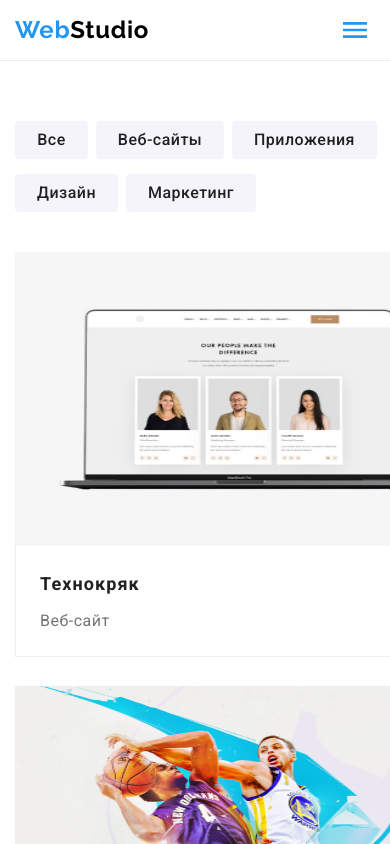
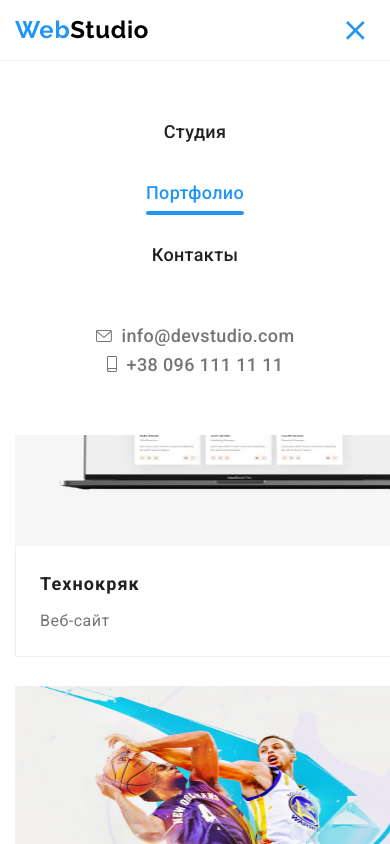
Before and after one commit to ElinaDryu/goit-markup-hw-08, a plain HTML site: page portfolio.html in a window 390 px wide. Both pictures are taken after a click on the button 355 px from the left and 30 px from the top of the page. Shown: the top 844 px of the page. Drawn offline with nearby package versions, Linux system fonts and the light colour scheme.

Commit message:
add button menu on mobile version, on portfolio
add button menu on mobile version, on portfolio

```diff
--- a/index.html
+++ b/index.html
@@ -453,6 +453,7 @@
     </div>
 
     <script src="./js/modal.js"></script>
+    <script src="./js/modal2.js"></script>
 
 </body>
 </html>
--- a/js/modal.js
+++ b/js/modal.js
@@ -26,34 +26,3 @@
             e.currentTarget.reset();
           });
       })();
-
-// (() => {
-//   const refs = {
-//     openModalBtn: document.querySelector("[data-modal-open]"),
-//     closeModalBtn: document.querySelector("[data-modal-close]"),
-//     modal: document.querySelector("[data-modal]"),
-//   };
-
-//   refs.openModalBtn.addEventListener("click", toggleModal);
-//   refs.closeModalBtn.addEventListener("click", toggleModal);
-
-//   function toggleModal() {
-//     document.body.classList.toggle("modal-open");
-//     refs.modal.classList.toggle("is-hidden");
-//   }
-// })();
-
-(() => {
-  const menuBtnRef = document.querySelector("[data-menu-button]");
-  const mobileMenuRef = document.querySelector("[data-menu]");
-
-  menuBtnRef.addEventListener("click", () => {
-    const expanded =
-      menuBtnRef.getAttribute("aria-expanded") === "true" || false;
-
-    menuBtnRef.classList.toggle("is-open");
-    menuBtnRef.setAttribute("aria-expanded", !expanded);
-
-    mobileMenuRef.classList.toggle("is-open");
-  });
-})();
--- /dev/null
+++ b/js/modal2.js
@@ -0,0 +1,14 @@
+(() => {
+  const menuBtnRef = document.querySelector("[data-menu-button]");
+  const mobileMenuRef = document.querySelector("[data-menu]");
+
+  menuBtnRef.addEventListener("click", () => {
+    const expanded =
+      menuBtnRef.getAttribute("aria-expanded") === "true" || false;
+
+    menuBtnRef.classList.toggle("is-open");
+    menuBtnRef.setAttribute("aria-expanded", !expanded);
+
+    mobileMenuRef.classList.toggle("is-open");
+  });
+})();
--- a/portfolio.html
+++ b/portfolio.html
@@ -20,8 +20,7 @@
                 <nav class="site-nav">
                     <a href="./index.html" lang="en" aria-label="logo" class="logo list logo-header"><span
                             class="logo__wrap">Web</span>Studio</a>
-                <button type="button" class="menu-button" aria-expanded="false" aria-controls="menu-container"
-                    data-menu-button>
+                    <button type="button" class="menu-button" aria-expanded="false" aria-controls="menu-container" data-menu-button>
                         <svg width="40" height="40" aria-label="Переключатель мобильного меню">
                             <use class="icon-cross" href="./img/mobile_menu.svg#cross"></use>
                             <use class="icon-menu" href="./img/mobile_menu.svg#menu"></use>
@@ -30,7 +29,7 @@
                     <div class="menu-container" id="menu-container" data-menu>
                         <ul class="site-nav__items list">
                             <li class="site-nav__item"><a href="./index.html" class="site-nav__link">Студия</a></li>
-                        <li class="site-nav__item"><a href="./portfolio.html" class="site-nav__link"><span class="active-page">Портфолио</span></a></li>
+                            <li class="site-nav__item"><a href="./portfolio.html" class="site-nav__link"><span class="active-page">Портфолио<span/></a></li>
                             <li class="site-nav__item"><a href="" class="site-nav__link">Контакты</a></li>
                         </ul>
                         <!-- Контакты -->
@@ -373,6 +372,9 @@
             </form>
         </div>
     </footer>
+
     <script src="./js/modal.js"></script>
+    <script src="./js/modal2.js"></script>
+
 </body>
 </html>
--- a/sass/layout/_header.scss
+++ b/sass/layout/_header.scss
@@ -73,6 +73,7 @@ header {
     padding-bottom: 60px;
 
     &.is-open {
+      z-index: 1;
       display: block;
     }
   }
```
Also changed, not shown: sass/layout/_hero.scss (+0 -56 lines), css/main.css, css/main.min.css, css/portfolio.css, css/portfolio.min.css, 4 other files. Lines whose indentation alone changed are shown as unchanged.
